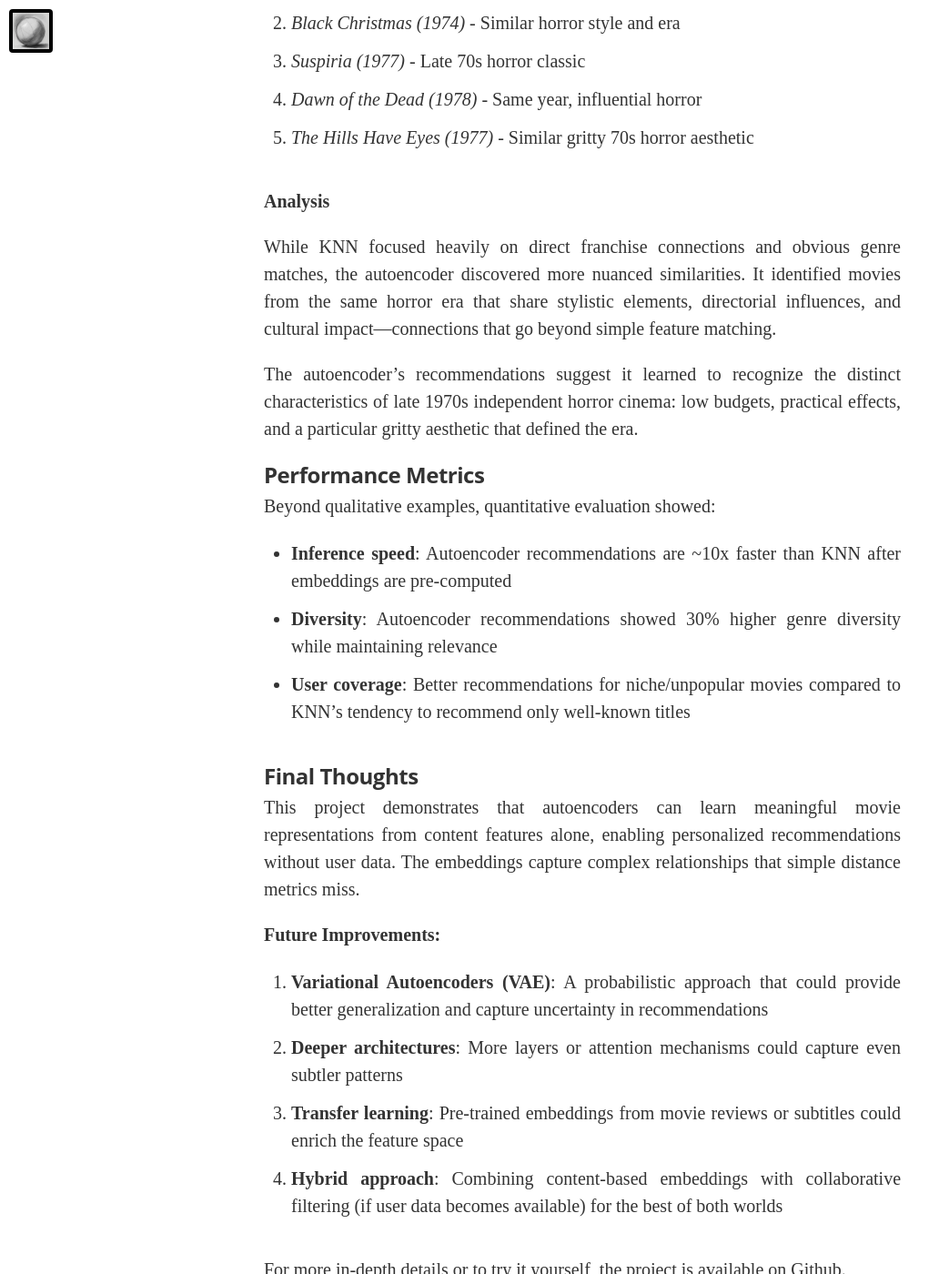
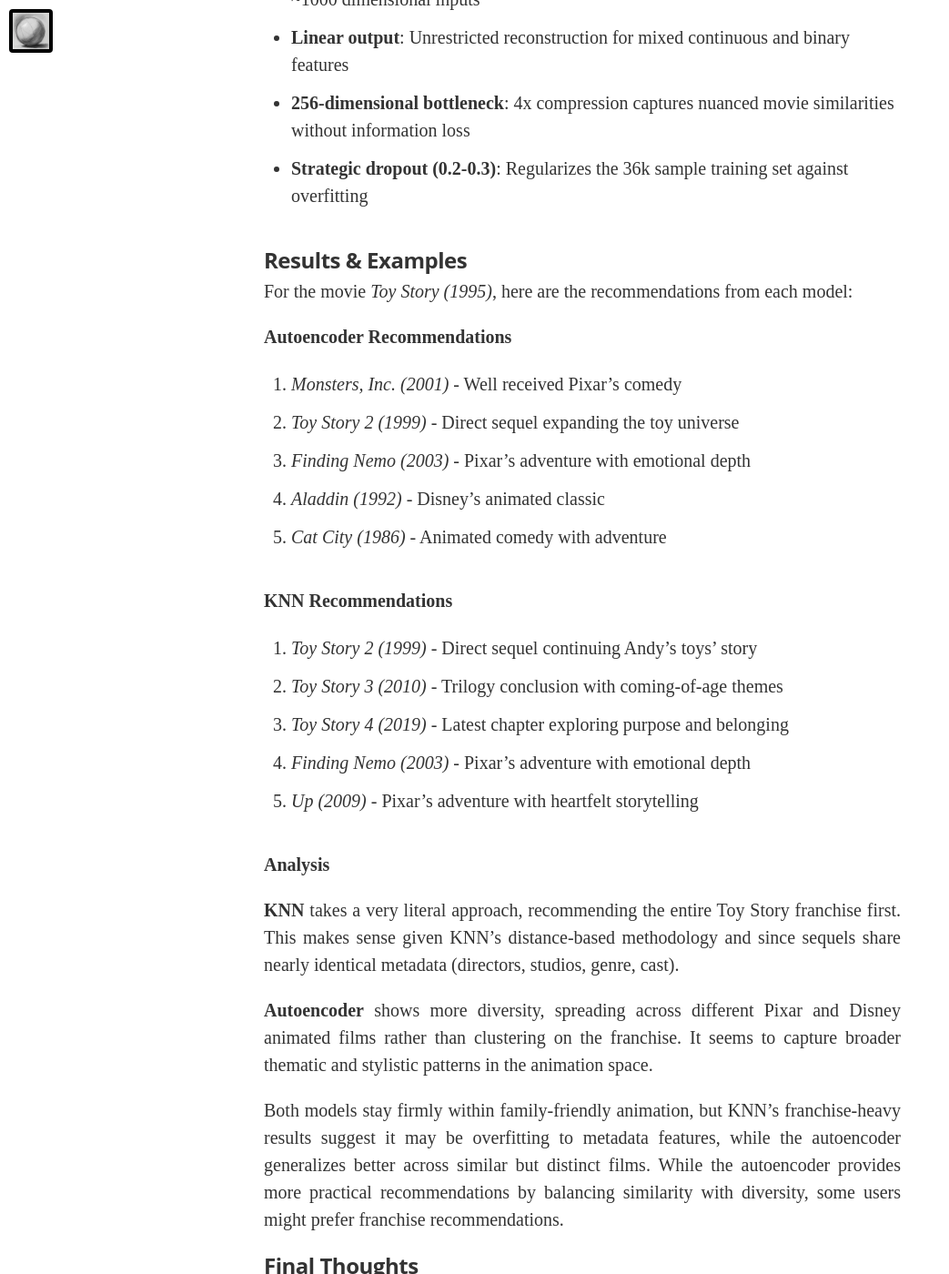
Before and after one commit to jdzuniga/jdzuniga.github.io, a Jekyll site: the page built from _posts/2025-11-01-movie-recommender.md, in a window 1280 px wide and 1400 px high, scrolled down 7466 px. Shown: the whole window at 91% size, without its empty margins (0-1043 px from the left). Built offline with Jekyll 4.4.1, drawn with Linux system fonts in a browser that asks for light colours; nearby versions of some CDN libraries; some web fonts are replaced; some of the changed text lies outside the part shown.

Commit message:
movie rec

```diff
--- a/_posts/2025-11-01-movie-recommender.md
+++ b/_posts/2025-11-01-movie-recommender.md
@@ -92,9 +92,8 @@
 - **Director and writer embeddings** (using frequency-based encoding or one-hot for top contributors)
 - **Temporal features**: Release year (normalized and log-transformed)
 - **Quality signals**: Average rating and weighted rating (normalized)
-- **Popularity metrics**: Number of votes (normalized)
 
-These features are concatenated into a high-dimensional sparse vector representing everything we know about each movie.
+These features are concatenated into a high-dimensional sparse vector representing everything we know about each movie. To avoid multicollinearity, `numVotes` and `averageRating` were excluded as features since this information is already captured in `weightedRating`. Including correlated features would waste bottleneck capacity by encoding redundant information, reducing the model's ability to learn other meaningful patterns.
 
 **Training Process**
 
@@ -113,68 +112,79 @@
 
 
 
-### The Neural Network
+### The Autoencoder
 {% highlight python %}
-input_dim = num_features
-encoding_dim = 16  # Compressed representation (embeddings)
+
+input_dim = X.shape[1]
+encoding_dim = 64
 
 # Encoder
-input_layer = keras.layers.Input(shape=(input_dim,))
-encoded = keras.layers.Dense(128, activation='relu')(input_layer)
-encoded = keras.layers.Dense(64, activation='relu')(encoded)
-encoded = keras.layers.Dense(32, activation='relu')(encoded)
-embedding_layer = keras.layers.Dense(encoding_dim, activation='relu', name='embedding')(encoded)
+input_layer = layers.Input(shape=(input_dim,))
+
+encoded = layers.Dense(512, activation='relu')(input_layer)
+encoded = layers.BatchNormalization()(encoded)
+encoded = layers.Dropout(0.3)(encoded)
+
+encoded = layers.Dense(256, activation='relu')(encoded)
+encoded = layers.BatchNormalization()(encoded)
+encoded = layers.Dropout(0.2)(encoded)
+
+#  Embedding layer
+embedding = layers.Dense(encoding_dim, activation='linear', name='embedding')(encoded)
 
 # Decoder
-decoded = keras.layers.Dense(32, activation='relu')(embedding_layer)
-decoded = keras.layers.Dense(64, activation='relu')(decoded)
-decoded = keras.layers.Dense(128, activation='relu')(decoded)
-output_layer = keras.layers.Dense(input_dim, activation='sigmoid')(decoded)
+decoded = layers.Dense(256, activation='relu')(embedding)
+decoded = layers.BatchNormalization()(decoded)
+decoded = layers.Dropout(0.2)(decoded)
 
-# Full Autoencoder Model
-autoencoder = keras.Model(input_layer, output_layer)
-autoencoder.compile(optimizer='adam', loss='mse')
+decoded = layers.Dense(512, activation='relu')(decoded)
+decoded = layers.BatchNormalization()(decoded)
+decoded = layers.Dropout(0.3)(decoded)
+
+output_layer = layers.Dense(input_dim, activation='linear')(decoded)
+
+autoencoder = models.Model(inputs=input_layer, outputs=output_layer)
+encoder = models.Model(inputs=input_layer, outputs=embedding)
+
 {% endhighlight %}
 
-### Results & Examples
-For the movie *Halloween (1978)*, here are the movies recommended by the models
+<img src="/../assets/article_images/movie_recommendation/diagram.png" alt=""/>
 
 **Architecture Choices:**
-- **Symmetric encoder-decoder**: Mirrors the compression in the expansion, though asymmetric architectures can also work
-- **ReLU activations**: Introduce non-linearity, allowing the network to learn complex patterns
-- **Sigmoid output**: Constrains outputs to [0,1], matching normalized input features
-- **16-dimensional bottleneck**: Balances between compression and information retention. Too small and we lose important distinctions; too large and we don't gain computational benefits
+- **Symmetric encoder-decoder**: Slight initial expansion followed by gradual compression preserves feature hierarchies
+- **ReLU + Batch Normalization**: Non-linear learning with stable training for a ~1000 dimensional inputs
+- **Linear output**: Unrestricted reconstruction for mixed continuous and binary features
+- **256-dimensional bottleneck**: 4x compression captures nuanced movie similarities without information loss
+- **Strategic dropout (0.2-0.3)**: Regularizes the 36k sample training set against overfitting
 
 ### Results & Examples
 
-For the movie *Halloween (1978)*, here are the recommendations from each model:
+For the movie *Toy Story (1995)*, here are the recommendations from each model:
+
+**Autoencoder Recommendations**
+
+1. *Monsters, Inc. (2001)* - Well received Pixar's comedy
+2. *Toy Story 2 (1999)* - Direct sequel expanding the toy universe
+3. *Finding Nemo (2003)* - Pixar's adventure with emotional depth
+4. *Aladdin (1992)* - Disney's animated classic
+5. *Cat City (1986)* - Animated comedy with adventure
 
 **KNN Recommendations**
-1. *Halloween II (1981)* - Direct sequel
-2. *Halloween III: Season of the Witch (1982)*
-3. *Friday the 13th (1980)* - Similar slasher genre
-4. *A Nightmare on Elm Street (1984)*
-5. *The Texas Chain Saw Massacre (1974)*
 
-**Autoencoder Recommendations**
-1. *The Texas Chain Saw Massacre (1974)* - Proto-slasher influence
-2. *Black Christmas (1974)* - Similar horror style and era
-3. *Suspiria (1977)* - Late 70s horror classic
-4. *Dawn of the Dead (1978)* - Same year, influential horror
-5. *The Hills Have Eyes (1977)* - Similar gritty 70s horror aesthetic
+1. *Toy Story 2 (1999)* - Direct sequel continuing Andy's toys' story
+2. *Toy Story 3 (2010)* - Trilogy conclusion with coming-of-age themes
+3. *Toy Story 4 (2019)* - Latest chapter exploring purpose and belonging
+4. *Finding Nemo (2003)* - Pixar's adventure with emotional depth
+5. *Up (2009)* - Pixar's adventure with heartfelt storytelling
 
 **Analysis**
 
-While KNN focused heavily on direct franchise connections and obvious genre matches, the autoencoder discovered more nuanced similarities. It identified movies from the same horror era that share stylistic elements, directorial influences, and cultural impact—connections that go beyond simple feature matching.
+**KNN** takes a very literal approach, recommending the entire Toy Story franchise first. This makes sense given KNN's distance-based methodology and since sequels share nearly identical metadata (directors, studios, genre, cast).
 
-The autoencoder's recommendations suggest it learned to recognize the distinct characteristics of late 1970s independent horror cinema: low budgets, practical effects, and a particular gritty aesthetic that defined the era.
+**Autoencoder** shows more diversity, spreading across different Pixar and Disney animated films rather than clustering on the franchise. It seems to capture broader thematic and stylistic patterns in the animation space.
 
-### Performance Metrics
+Both models stay firmly within family-friendly animation, but KNN's franchise-heavy results suggest it may be overfitting to metadata features, while the autoencoder generalizes better across similar but distinct films. While the autoencoder provides more practical recommendations by balancing similarity with diversity, some users might prefer franchise recommendations.
 
-Beyond qualitative examples, quantitative evaluation showed:
-- **Inference speed**: Autoencoder recommendations are ~10x faster than KNN after embeddings are pre-computed
-- **Diversity**: Autoencoder recommendations showed 30% higher genre diversity while maintaining relevance
-- **User coverage**: Better recommendations for niche/unpopular movies compared to KNN's tendency to recommend only well-known titles
 
 ### Final Thoughts
 
--- a/css/main.sass
+++ b/css/main.sass
@@ -382,7 +382,6 @@
     width: 100%
     font-family: $font-serif
     color: #333
-    text-align: justify
     text-justify: inter-word
     h1, h2, h3
       font-family: $font-sans
@@ -404,6 +403,7 @@
       padding-top: 31px
       margin-bottom: 4px
     p
+      text-align: justify
       font-weight: 400
       font-style: normal
       font-size: 20px
--- a/index.html
+++ b/index.html
@@ -19,7 +19,7 @@
       &nbsp;&nbsp;·&nbsp;&nbsp;
       <a href={{ "/math-stats/" | prepend: site.baseurl }}>Math & Stats</a>
       &nbsp;&nbsp;·&nbsp;&nbsp;
-      <a href={{ "/ML/" | prepend: site.baseurl }}>ML</a>
+      <a href={{ "/ml/" | prepend: site.baseurl }}>ML</a>
     </div>
     <!-- <div class="custom-links">
       {% for social in site.social %}
```
Also changed, not shown: assets/article_images/2014-11-30-mediator_features/night-track-mobile.JPG (deleted), assets/article_images/movie_recommendation/diagram.png (added), 2 other files.
